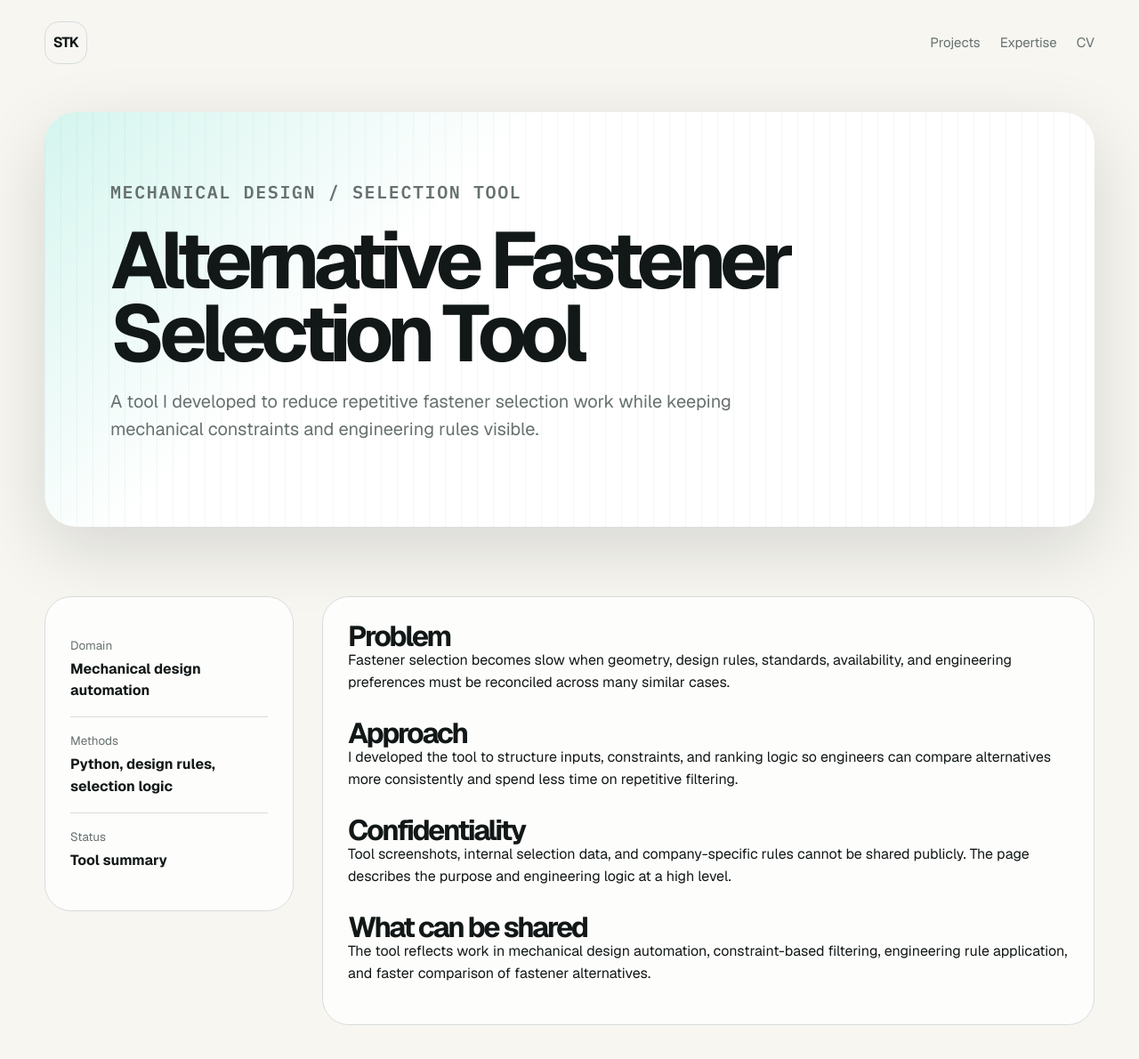
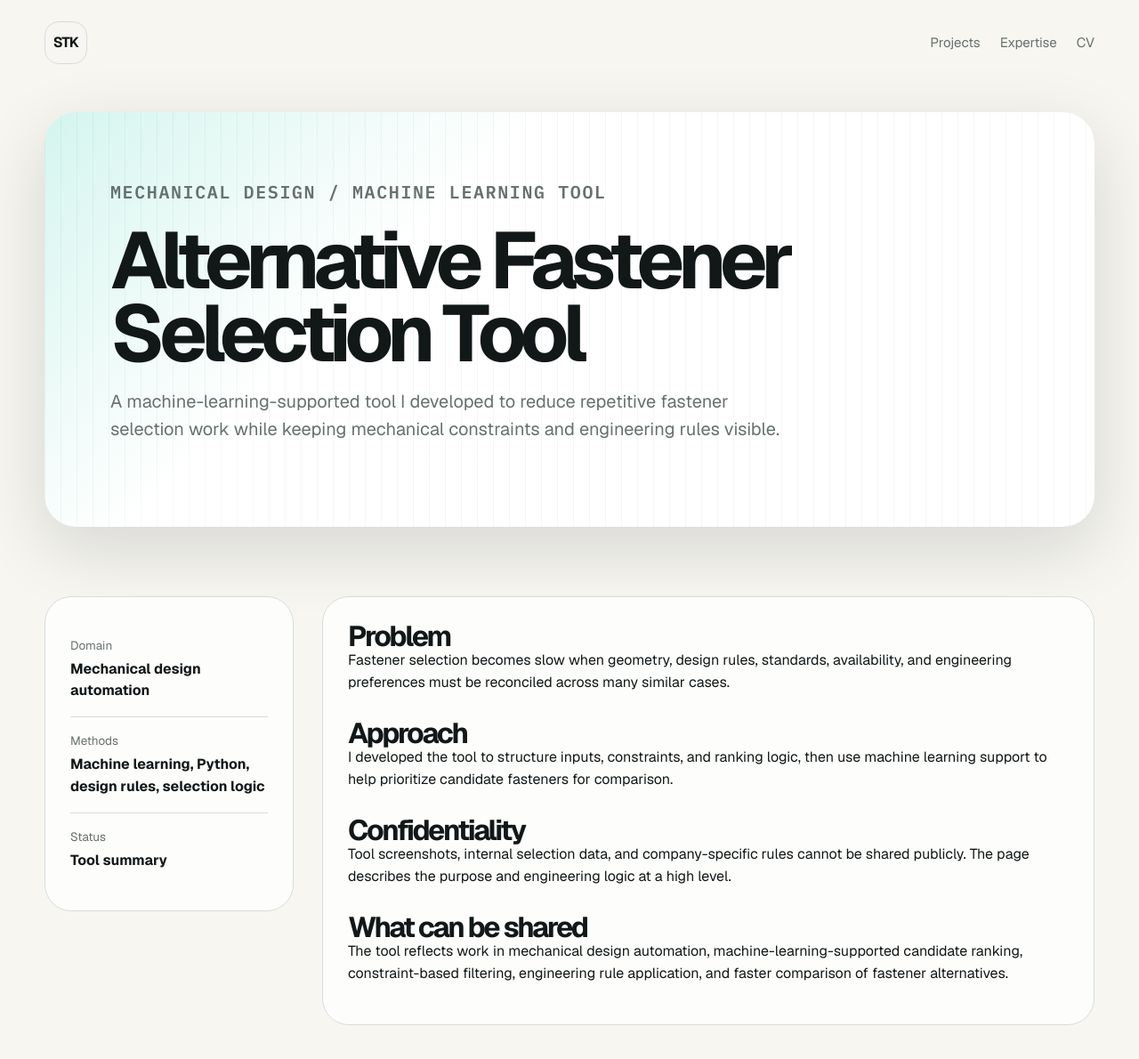
Before and after one commit to kostakst/personal-site, a plain HTML site: page projects/fastener-selection.html in a window 1280 px wide. Shown: the whole page at 89% size. Drawn offline with nearby package versions, Linux system fonts and the light colour scheme.

Commit message:
Add machine learning emphasis to fastener tool

```diff
--- a/projects/fastener-selection.html
+++ b/projects/fastener-selection.html
@@ -20,15 +20,15 @@
       </div>
     </nav>
     <header class="case-hero reveal">
-      <p class="section-kicker">Mechanical Design / Selection Tool</p>
+      <p class="section-kicker">Mechanical Design / Machine Learning Tool</p>
       <h1>Alternative Fastener Selection Tool</h1>
-      <p>A tool I developed to reduce repetitive fastener selection work while keeping mechanical constraints and engineering rules visible.</p>
+      <p>A machine-learning-supported tool I developed to reduce repetitive fastener selection work while keeping mechanical constraints and engineering rules visible.</p>
     </header>
     <main class="section case-layout">
       <aside class="case-panel reveal">
         <dl>
           <div><dt>Domain</dt><dd>Mechanical design automation</dd></div>
-          <div><dt>Methods</dt><dd>Python, design rules, selection logic</dd></div>
+          <div><dt>Methods</dt><dd>Machine learning, Python, design rules, selection logic</dd></div>
           <div><dt>Status</dt><dd>Tool summary</dd></div>
         </dl>
       </aside>
@@ -36,11 +36,11 @@
         <h2>Problem</h2>
         <p>Fastener selection becomes slow when geometry, design rules, standards, availability, and engineering preferences must be reconciled across many similar cases.</p>
         <h2>Approach</h2>
-        <p>I developed the tool to structure inputs, constraints, and ranking logic so engineers can compare alternatives more consistently and spend less time on repetitive filtering.</p>
+        <p>I developed the tool to structure inputs, constraints, and ranking logic, then use machine learning support to help prioritize candidate fasteners for comparison.</p>
         <h2>Confidentiality</h2>
         <p>Tool screenshots, internal selection data, and company-specific rules cannot be shared publicly. The page describes the purpose and engineering logic at a high level.</p>
         <h2>What can be shared</h2>
-        <p>The tool reflects work in mechanical design automation, constraint-based filtering, engineering rule application, and faster comparison of fastener alternatives.</p>
+        <p>The tool reflects work in mechanical design automation, machine-learning-supported candidate ranking, constraint-based filtering, engineering rule application, and faster comparison of fastener alternatives.</p>
       </article>
     </main>
     <script src="../script.js"></script>
```
Also changed, not shown: index.html (+2 -2 lines).
